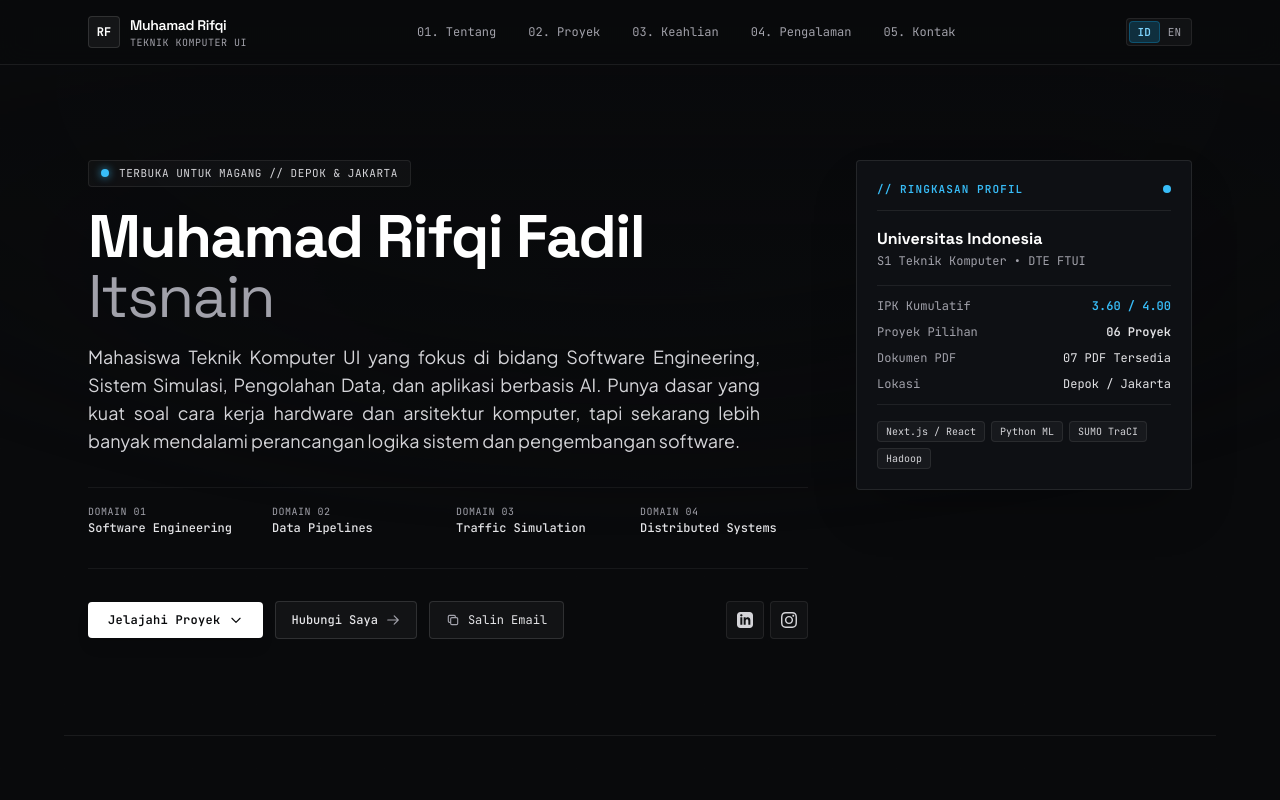
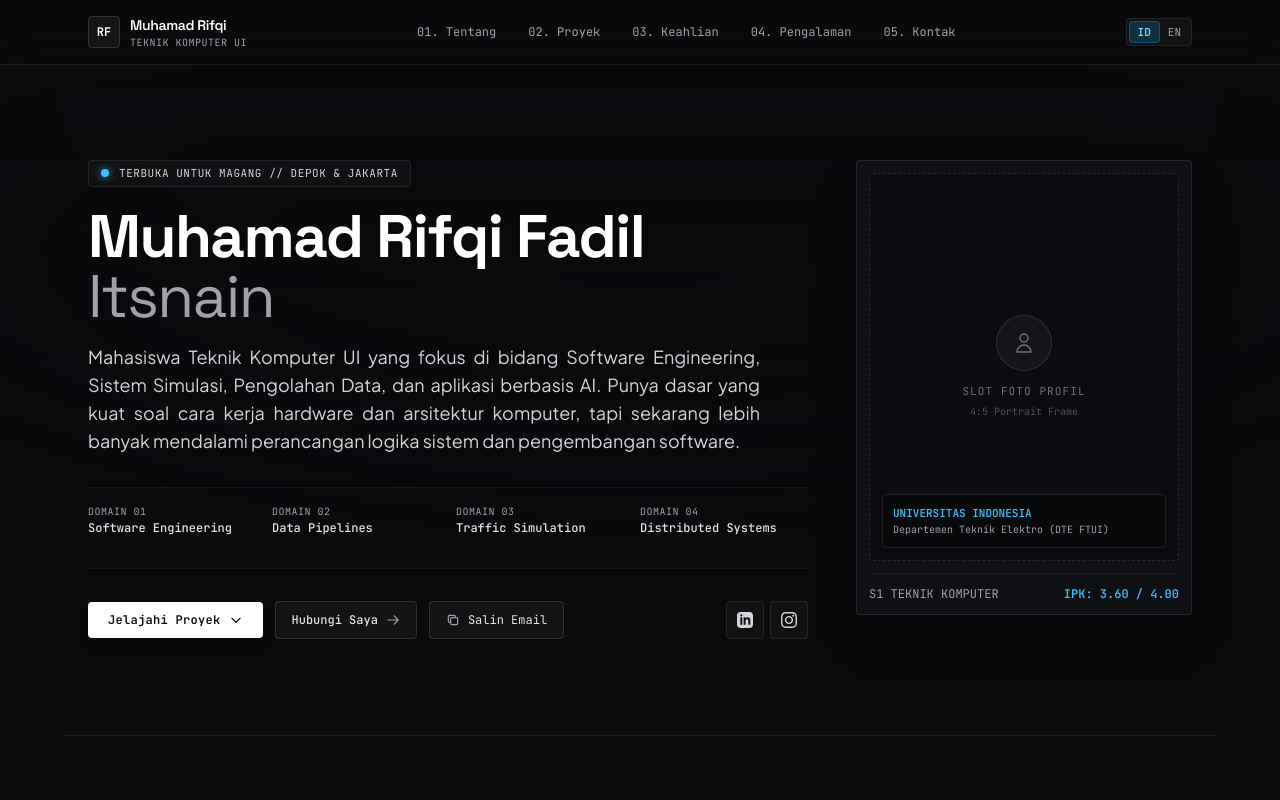
Before and after one commit to rifqifadill/portofolio, a Next.js app: page / in a window 1280 px wide. Shown: the top 800 px of the page. Built offline with nearby package versions, Linux system fonts and the light colour scheme.

Commit message:
ui: restore 4:5 empty portrait frame slot in Hero while keeping all 6 project visuals

```diff
--- a/app/page.tsx
+++ b/app/page.tsx
@@ -720,15 +720,22 @@ export default function PortfolioPage() {
                 <span className="text-zinc-400 font-normal"> Itsnain</span>
               </h1>
 
-              {/* Mobile Academic Strip (No Personal Photo) */}
-              <div className="lg:hidden my-3 p-3 rounded bg-[#0e1014] border border-white/[0.09] font-mono text-xs flex flex-wrap items-center justify-between gap-2">
-                <div>
-                  <span className="text-sky-400 font-semibold block text-[11px]">UNIVERSITAS INDONESIA</span>
-                  <span className="text-zinc-400 text-[10px]">S1 Teknik Komputer (DTE FTUI)</span>
-                </div>
-                <span className="px-2 py-0.5 rounded bg-white/[0.05] border border-white/[0.08] text-sky-400 font-semibold text-[11px]">
-                  IPK: 3.60 / 4.00
-                </span>
+              {/* Mobile Portrait Frame (Empty Slot Ready for Photo) */}
+              <div className="lg:hidden my-4 max-w-xs mx-auto w-full bg-[#0e1014] p-2.5 rounded border border-white/[0.09] shadow-xl">
+                <div className="relative aspect-[4/5] w-full rounded overflow-hidden bg-[#0a0c0f] border border-dashed border-white/[0.12] flex flex-col items-center justify-center p-4 text-center">
+                  <div className="w-12 h-12 rounded-full bg-white/[0.04] border border-white/[0.1] flex items-center justify-center mb-3">
+                    <svg className="w-5 h-5 text-zinc-500" fill="none" viewBox="0 0 24 24" stroke="currentColor">
+                      <path strokeLinecap="round" strokeLinejoin="round" strokeWidth="1.5" d="M16 7a4 4 0 11-8 0 4 4 0 018 0zM12 14a7 7 0 00-7 7h14a7 7 0 00-7-7z" />
+                    </svg>
+                  </div>
+                  <span className="font-mono text-[10px] uppercase tracking-widest text-zinc-500 block">
+                    {lang === "id" ? "Slot Foto Profil" : "Profile Photo Slot"}
+                  </span>
+                  <div className="absolute bottom-2.5 left-2.5 right-2.5 p-2 rounded bg-[#090a0c]/95 backdrop-blur-sm border border-white/[0.1] font-mono text-[10px] text-zinc-300 text-left">
+                    <span className="text-sky-400 block font-semibold">UNIVERSITAS INDONESIA</span>
+                    <span className="text-zinc-400 block text-[9px]">DTE FTUI • IPK Kumulatif: 3.60 / 4.00</span>
+                  </div>
+                </div>
               </div>
 
               {/* Bio Paragraph (Justified, Exact Authentic Content) */}
@@ -825,47 +832,34 @@ export default function PortfolioPage() {
 
             </div>
 
-            {/* Right Column (4 cols): Editorial Engineering Profile Sheet (No Personal Photo) */}
+            {/* Right Column (4 cols): Desktop Portrait Monograph Frame (Empty Slot Ready for Photo) */}
             <div className="hidden lg:flex lg:col-span-4 flex-col items-end">
-              <div className="w-full max-w-sm bg-[#0e1014] p-5 rounded border border-white/[0.09] shadow-2xl font-mono">
-                <div className="pb-3 mb-4 border-b border-white/[0.08] flex items-center justify-between">
-                  <span className="text-[11px] uppercase tracking-widest text-sky-400 font-semibold">
-                    // {lang === "id" ? "RINGKASAN PROFIL" : "PROFILE SUMMARY"}
+              <div className="w-full max-w-sm bg-[#0e1014] p-3 rounded border border-white/[0.09] shadow-2xl">
+
+                <div className="relative aspect-[4/5] w-full rounded overflow-hidden bg-[#0a0c0f] border border-dashed border-white/[0.12] flex flex-col items-center justify-center p-6 text-center">
+                  <div className="w-14 h-14 rounded-full bg-white/[0.04] border border-white/[0.1] flex items-center justify-center mb-3">
+                    <svg className="w-6 h-6 text-zinc-500" fill="none" viewBox="0 0 24 24" stroke="currentColor">
+                      <path strokeLinecap="round" strokeLinejoin="round" strokeWidth="1.5" d="M16 7a4 4 0 11-8 0 4 4 0 018 0zM12 14a7 7 0 00-7 7h14a7 7 0 00-7-7z" />
+                    </svg>
+                  </div>
+                  <span className="font-mono text-[11px] uppercase tracking-widest text-zinc-500 block">
+                    {lang === "id" ? "Slot Foto Profil" : "Profile Photo Slot"}
                   </span>
-                  <span className="w-2 h-2 rounded-full bg-sky-400"></span>
-                </div>
-
-                <div className="mb-4">
-                  <span className="text-white font-display text-base font-bold block">Universitas Indonesia</span>
-                  <span className="text-zinc-400 text-xs block mt-0.5">S1 Teknik Komputer • DTE FTUI</span>
-                </div>
-
-                <div className="space-y-2.5 py-3 border-y border-white/[0.07] text-xs">
-                  <div className="flex items-center justify-between">
-                    <span className="text-zinc-400">{lang === "id" ? "IPK Kumulatif" : "Cumulative GPA"}</span>
-                    <span className="text-sky-400 font-semibold">3.60 / 4.00</span>
+                  <span className="font-mono text-[10px] text-zinc-600 block mt-1">
+                    4:5 Portrait Frame
+                  </span>
+
+                  <div className="absolute bottom-3 left-3 right-3 p-2.5 rounded bg-[#090a0c]/95 backdrop-blur-sm border border-white/[0.1] font-mono text-[11px] text-zinc-300 text-left">
+                    <span className="text-sky-400 block font-semibold">UNIVERSITAS INDONESIA</span>
+                    <span className="text-zinc-400 block text-[10px]">Departemen Teknik Elektro (DTE FTUI)</span>
                   </div>
-                  <div className="flex items-center justify-between">
-                    <span className="text-zinc-400">{lang === "id" ? "Proyek Pilihan" : "Verified Projects"}</span>
-                    <span className="text-zinc-200 font-semibold">06 {lang === "id" ? "Proyek" : "Works"}</span>
-                  </div>
-                  <div className="flex items-center justify-between">
-                    <span className="text-zinc-400">{lang === "id" ? "Dokumen PDF" : "Project Docs"}</span>
-                    <span className="text-zinc-200">07 PDF {lang === "id" ? "Tersedia" : "Uploaded"}</span>
-                  </div>
-                  <div className="flex items-center justify-between">
-                    <span className="text-zinc-400">{lang === "id" ? "Lokasi" : "Location"}</span>
-                    <span className="text-zinc-200">Depok / Jakarta</span>
-                  </div>
-                </div>
-
-                <div className="mt-4 flex flex-wrap gap-1.5 text-[10px]">
-                  {["Next.js / React", "Python ML", "SUMO TraCI", "Hadoop"].map((tag) => (
-                    <span key={tag} className="px-2 py-0.5 rounded bg-white/[0.04] border border-white/[0.08] text-zinc-300">
-                      {tag}
-                    </span>
-                  ))}
-                </div>
+                </div>
+
+                <div className="mt-3 pt-3 border-t border-white/[0.06] flex items-center justify-between font-mono text-xs text-zinc-400">
+                  <span>S1 TEKNIK KOMPUTER</span>
+                  <span className="text-sky-400 font-semibold">IPK: 3.60 / 4.00</span>
+                </div>
+
               </div>
             </div>
 
```
